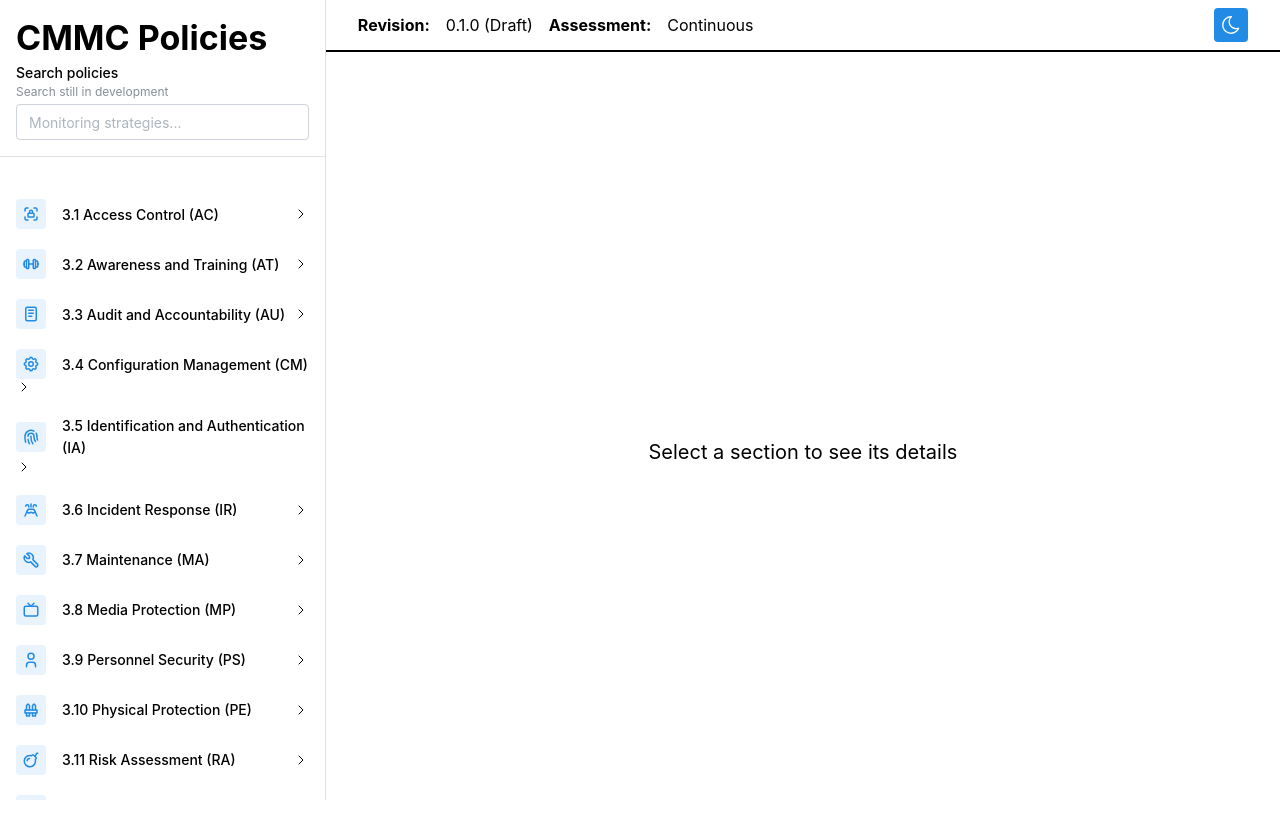
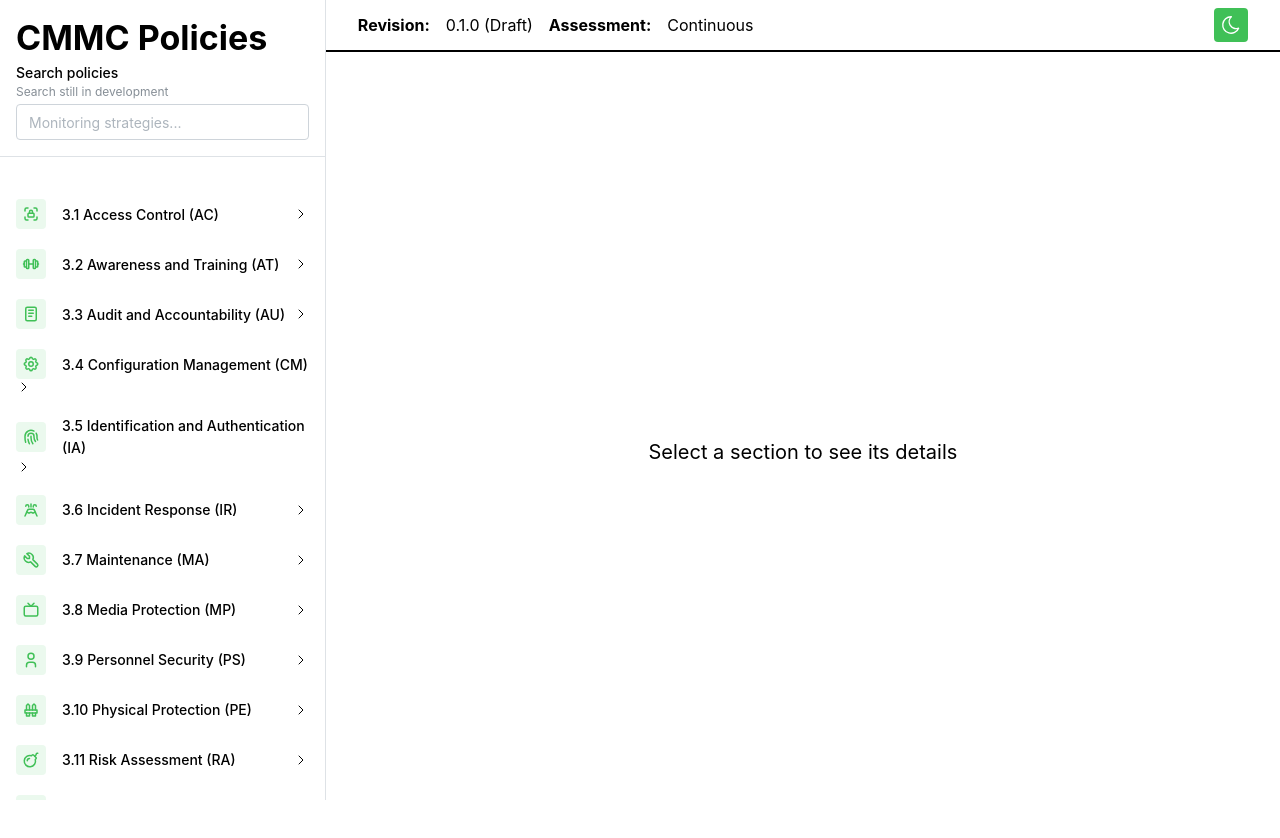
Before and after one commit to LeviMSmith/CMMC-Map, a Next.js app in the folder frontend/: page / in a window 1280 px wide. Shown: the top 838 px of the page. Built offline with nearby package versions, Linux system fonts and the light colour scheme.

Commit message:
Mantine theme

```diff
--- a/frontend/app/layout.tsx
+++ b/frontend/app/layout.tsx
@@ -1,5 +1,6 @@
 import type { Metadata } from "next";
 import "./globals.css";
+import { theme } from "../theme";
 import "@mantine/core/styles.css";
 
 import { ColorSchemeScript, MantineProvider } from "@mantine/core";
@@ -20,7 +21,7 @@
         <ColorSchemeScript />
       </head>
       <body>
-        <MantineProvider>{children}</MantineProvider>
+        <MantineProvider theme={theme}>{children}</MantineProvider>
       </body>
     </html>
   );
--- /dev/null
+++ b/frontend/theme.ts
@@ -0,0 +1,7 @@
+"use client";
+
+import { createTheme } from "@mantine/core";
+
+export const theme = createTheme({
+  primaryColor: "green",
+});
```
